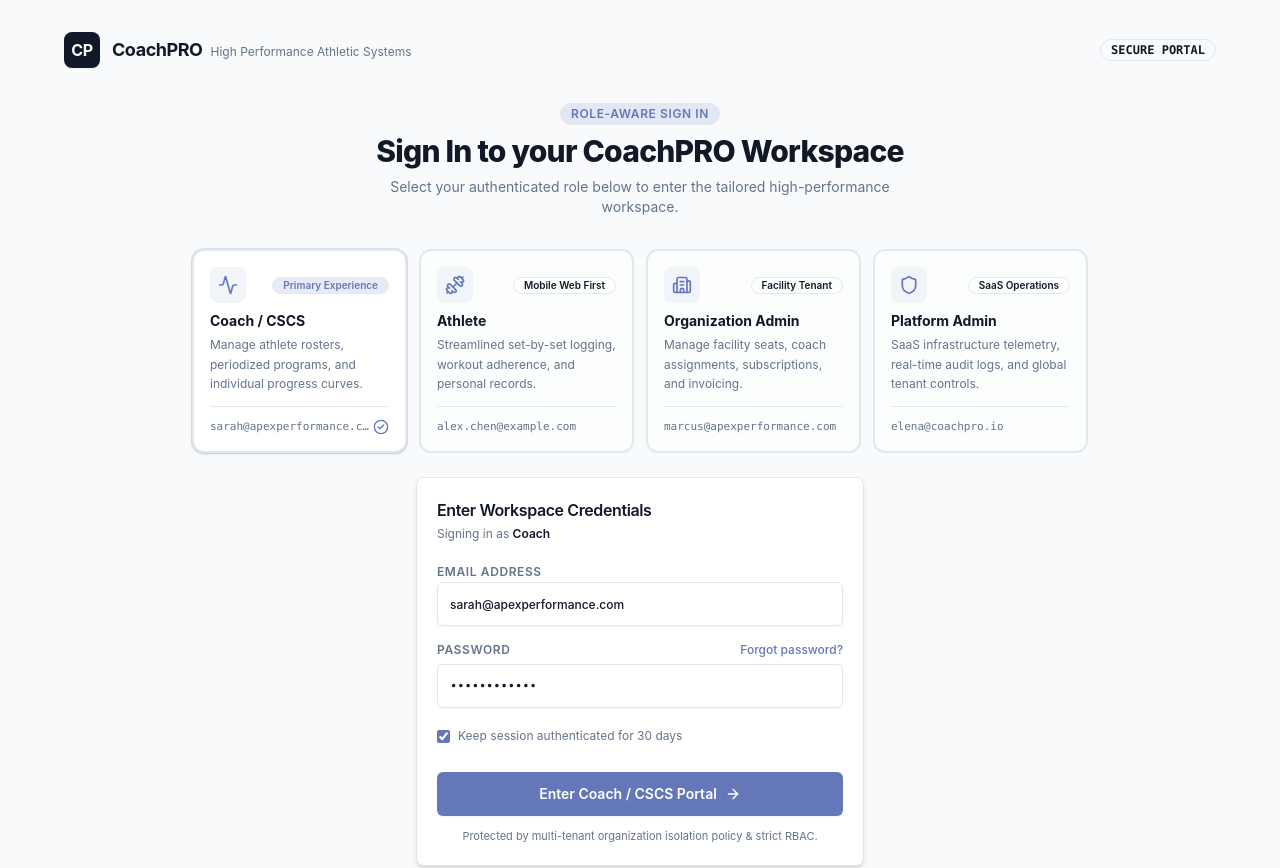
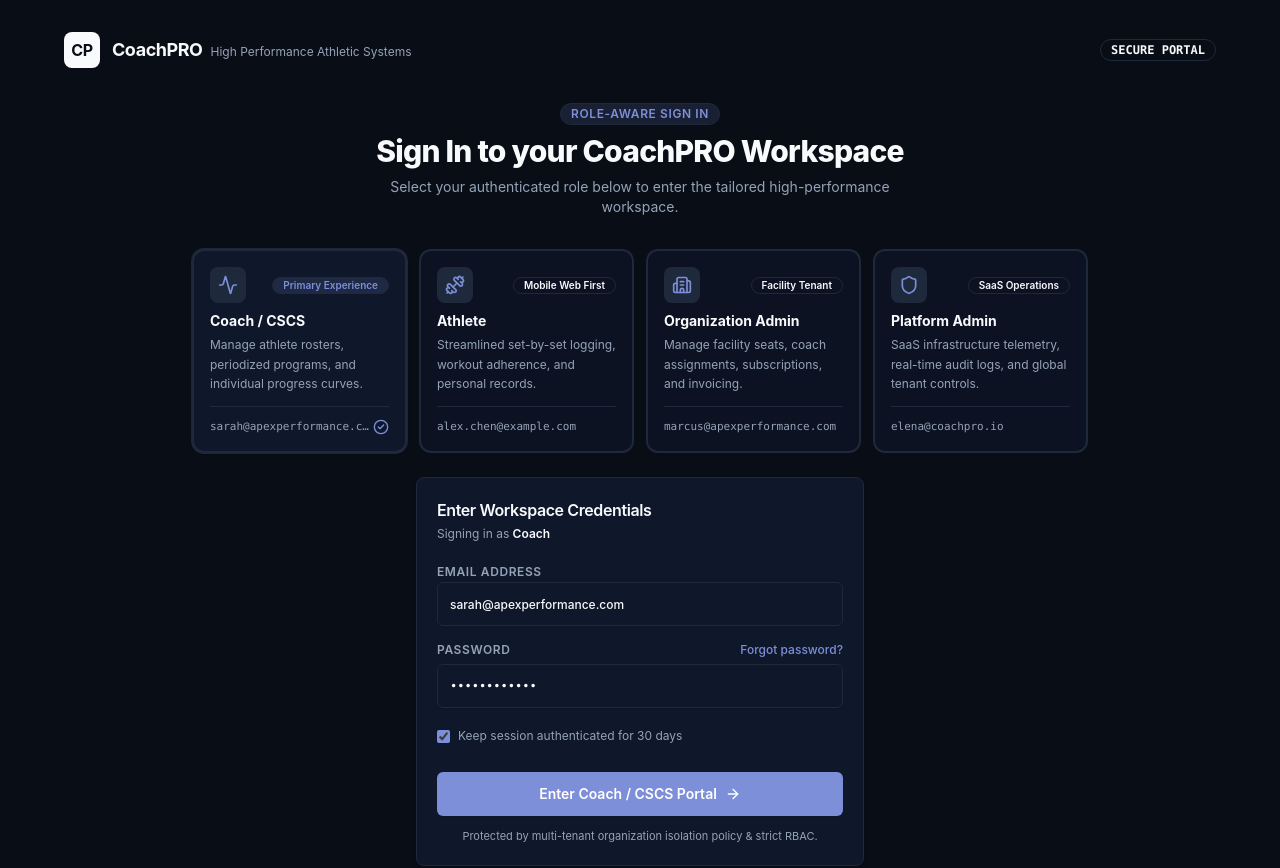
Before and after one commit to AshishRanjanPathak/CoachPro-Demo, a Next.js app: page / in a window 1280 px wide. Shown: the top 868 px of the page. Built offline with nearby package versions, Linux system fonts and the light colour scheme.

Commit message:
fix(theme): set dark mode as default with instant SSR class and theme-color

```diff
--- a/src/app/globals.css
+++ b/src/app/globals.css
@@ -1,6 +1,48 @@
 @import "tailwindcss";
 
 :root {
+  --background: #090D16;
+  --foreground: #F8FAFC;
+
+  --card: #0F172A;
+  --card-foreground: #F8FAFC;
+
+  --popover: #0F172A;
+  --popover-foreground: #F8FAFC;
+
+  --primary: #F8FAFC;
+  --primary-foreground: #090D16;
+
+  --brand: #7C8FD8;
+  --brand-hover: #94A3E5;
+  --brand-foreground: #FFFFFF;
+
+  --secondary: #1E293B;
+  --secondary-foreground: #F8FAFC;
+
+  --muted: #1E293B;
+  --muted-foreground: #94A3B8;
+
+  --accent: #1E293B;
+  --accent-foreground: #F8FAFC;
+
+  --destructive: #EF4444;
+  --destructive-foreground: #FFFFFF;
+
+  --success: #10B981;
+  --success-foreground: #FFFFFF;
+
+  --warning: #F59E0B;
+  --warning-foreground: #FFFFFF;
+
+  --border: #1E293B;
+  --input: #1E293B;
+  --ring: #7C8FD8;
+
+  --radius: 0.5rem;
+}
+
+.light {
   --background: #F8FAFC;
   --foreground: #111827;
 
@@ -38,8 +80,6 @@
   --border: #E2E8F0;
   --input: #E2E8F0;
   --ring: #6477B8;
-
-  --radius: 0.5rem;
 }
 
 .dark {
--- a/src/app/layout.tsx
+++ b/src/app/layout.tsx
@@ -11,7 +11,7 @@ export const viewport: Viewport = {
   initialScale: 1,
   maximumScale: 5,
   userScalable: true,
-  themeColor: "#111827",
+  themeColor: "#090D16",
 };
 
 export default function RootLayout({
@@ -20,7 +20,7 @@ export default function RootLayout({
   children: React.ReactNode;
 }>) {
   return (
-    <html lang="en">
+    <html lang="en" className="dark" style={{ colorScheme: "dark" }}>
       <body className="min-h-screen bg-background text-foreground antialiased selection:bg-brand/20">
         {children}
       </body>
--- a/src/components/navigation/Navbar.tsx
+++ b/src/components/navigation/Navbar.tsx
@@ -14,26 +14,31 @@ interface NavbarProps {
 
 export function Navbar({ activeTab, onTabChange }: NavbarProps) {
   const { currentRole, setRole, currentUser, logout } = useAuth();
-  const [isDark, setIsDark] = useState(false);
+  const [isDark, setIsDark] = useState(true);
 
   useEffect(() => {
     const savedTheme = localStorage.getItem("coachpro_theme");
-    if (savedTheme === "dark" || (!savedTheme && window.matchMedia("(prefers-color-scheme: dark)").matches)) {
+    if (savedTheme === "light") {
+      setIsDark(false);
+      document.documentElement.classList.remove("dark");
+      document.documentElement.classList.add("light");
+    } else {
       setIsDark(true);
       document.documentElement.classList.add("dark");
-    } else {
-      setIsDark(false);
-      document.documentElement.classList.remove("dark");
+      document.documentElement.classList.remove("light");
+      localStorage.setItem("coachpro_theme", "dark");
     }
   }, []);
 
   const toggleTheme = () => {
     if (isDark) {
       document.documentElement.classList.remove("dark");
+      document.documentElement.classList.add("light");
       localStorage.setItem("coachpro_theme", "light");
       setIsDark(false);
     } else {
       document.documentElement.classList.add("dark");
+      document.documentElement.classList.remove("light");
       localStorage.setItem("coachpro_theme", "dark");
       setIsDark(true);
     }
```
